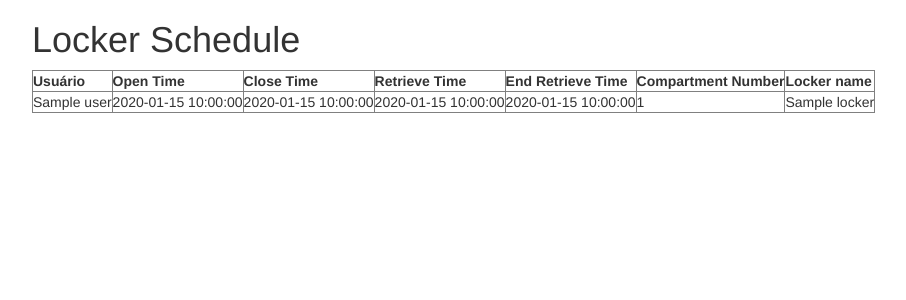
After one commit to luizaalves/Smart-Lockers-server, a Flask app: template app/templates/locker_schedule.html in a window 1280 px wide. The commit adds this page. Shown: the top 300 px of the page, without its empty margins (38-944 px from the left). Run offline with Flask 3, Linux system fonts and the light colour scheme; the template is opened without the code that fills it: most values are stand-ins (such as "Sample title", 1, 10 or a date in 2020); parts of the project's set-up code (start-up, migrations or seed data) failed here and were passed over; some libraries are stand-ins or nearby versions.

Commit message:
add history of utilization

```diff
--- a/app/templates/base.html
+++ b/app/templates/base.html
@@ -11,6 +11,7 @@
 {% block content %}
     <div class="container">
     {% block app_content %}
+    <h1>Hello World</h1>
 
     {#outras páginas colorarão o conteúdo aqui#}
     {% endblock %}
--- /dev/null
+++ b/app/templates/locker_schedule.html
@@ -0,0 +1,42 @@
+{% extends 'bootstrap/base.html' %}
+
+<title>BCD29008</title>
+
+{% block navbar %}
+    {#renderizar o menu no topo da página#}
+    {{nav.menu.render() }}
+{% endblock %}
+
+
+{% block content %}
+    <div class="container">
+    {% block app_content %}
+    <h1>Locker Schedule</h1>
+    <table border="1">
+      <thead>
+        <tr>
+          <th>Usuário</th>
+          <th>Open Time</th>
+          <th>Close Time</th>
+          <th>Retrieve Time</th>
+          <th>End Retrieve Time</th>
+          <th>Compartment Number</th>
+          <th>Locker name</th>
+        </tr>
+      </thead>
+      <tbody>
+        {% for schedule in locker_schedules %}
+        <tr>
+          <td>{{ schedule.user.name }}</td>
+          <td>{{ schedule.open_time }}</td>
+          <td>{{ schedule.close_time }}</td>
+          <td>{{ schedule.retrieve_time }}</td>
+          <td>{{ schedule.end_retrieve_time }}</td>
+          <td>{{ schedule.compartment.number }}</td>
+          <td>{{ schedule.compartment.locker.name }}</td>
+        </tr>
+        {% endfor %}
+    {% endblock %}
+
+    </div>
+{% endblock %}
```
Also changed, not shown: app/routes.py (+25 -6 lines), app/templates/index.html (deleted, +0 -11 lines).
